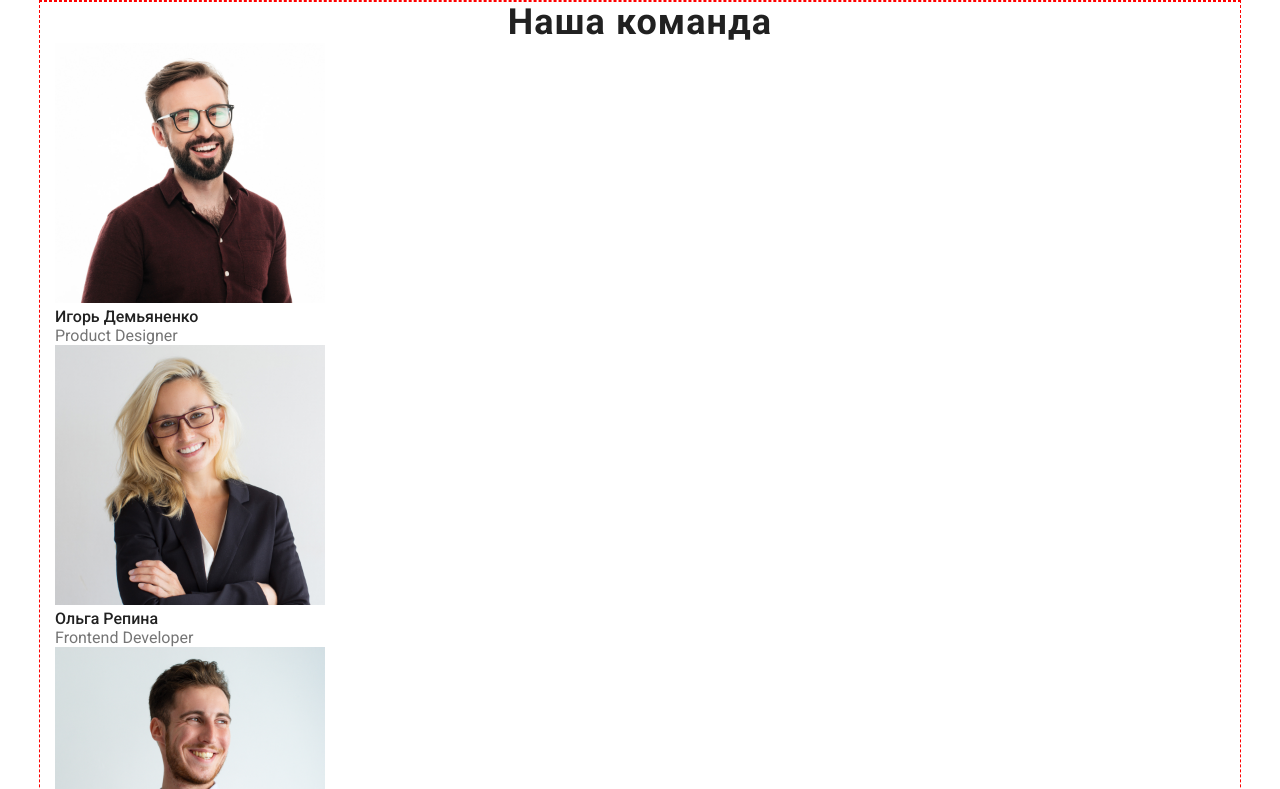
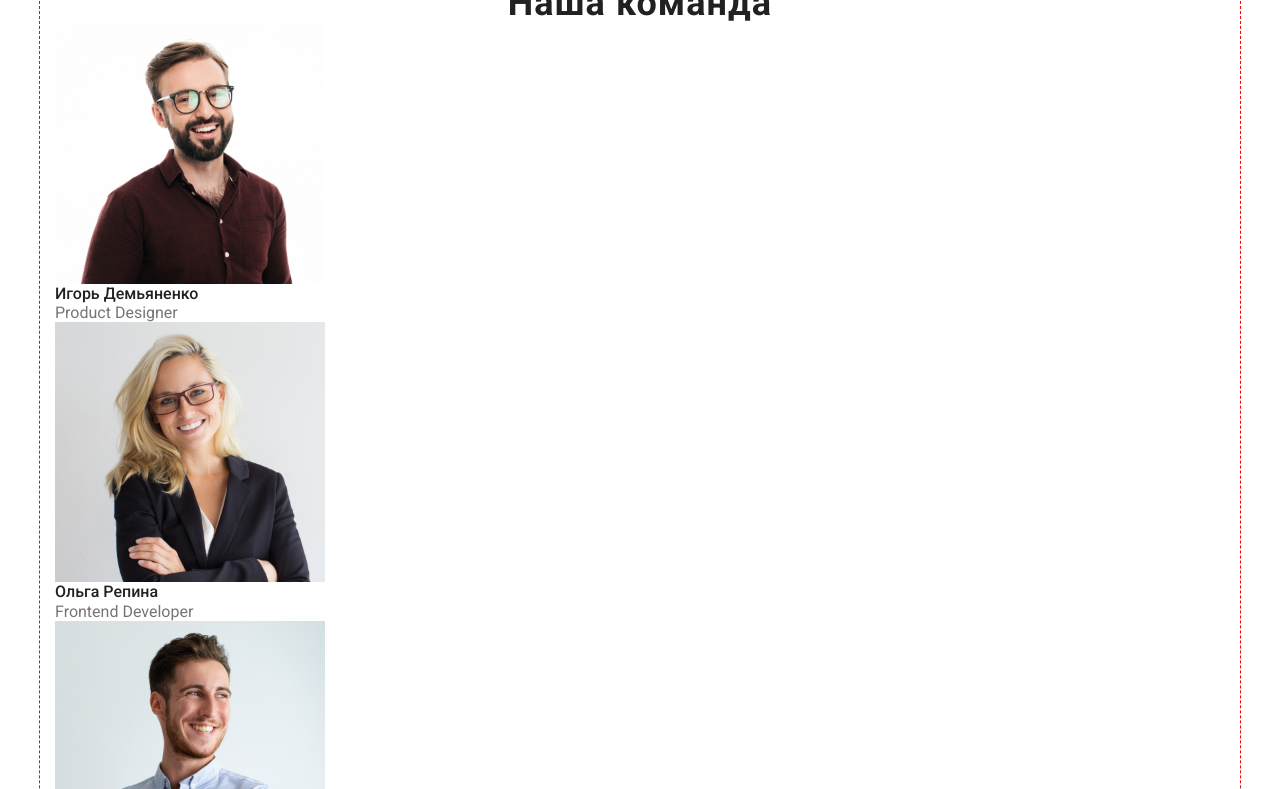
Before and after one commit to maxexc/goit-markup-hw-03, a plain HTML site: page index.html in a window 1280 px wide. Shown: the part 2011-2800 px from the top of the page. Drawn offline with Linux system fonts and the light colour scheme.

Commit message:
Update styles.css

```diff
--- a/css/styles.css
+++ b/css/styles.css
@@ -254,6 +254,10 @@ h1[class="visually-hidden"] {
   color: var(--description-text-color);
 }
 
+ul {
+  line-height: 0; /* ...и вертикальные в некоторых браузерах */
+}
+
 .team {
   font-weight: 700;
   font-size: 36px;
```
